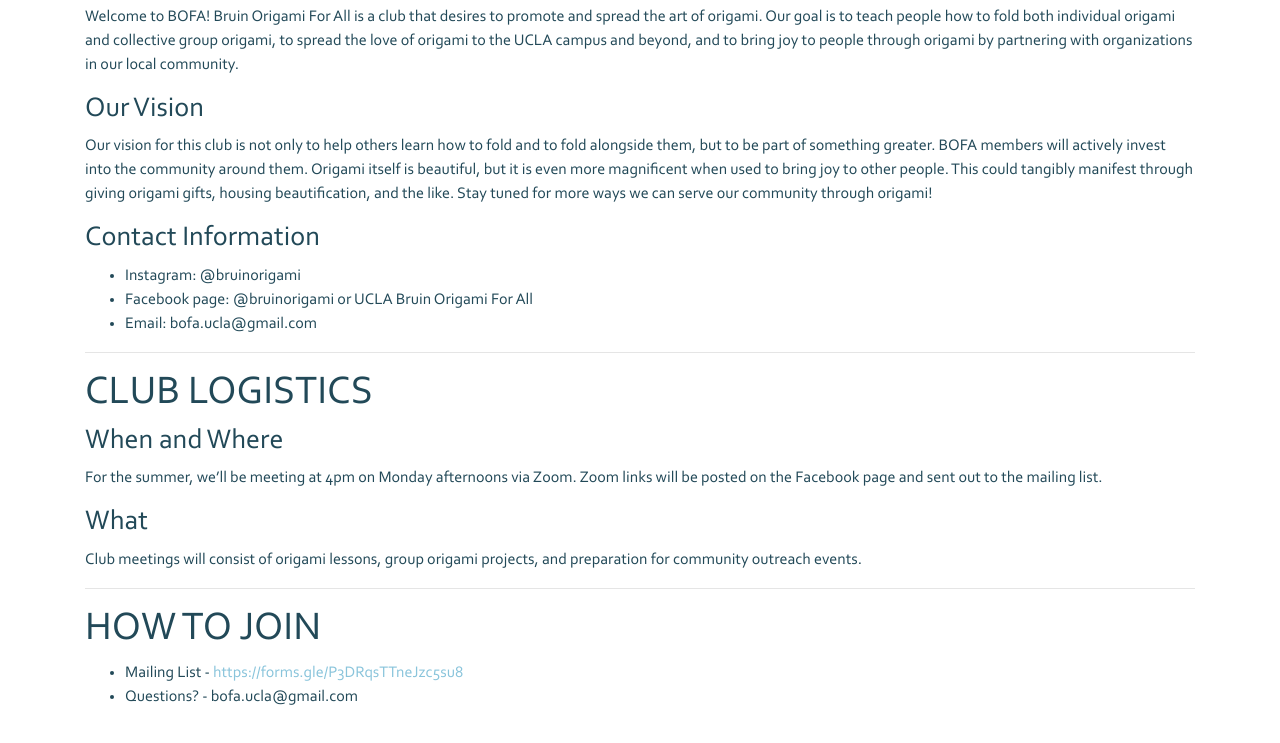
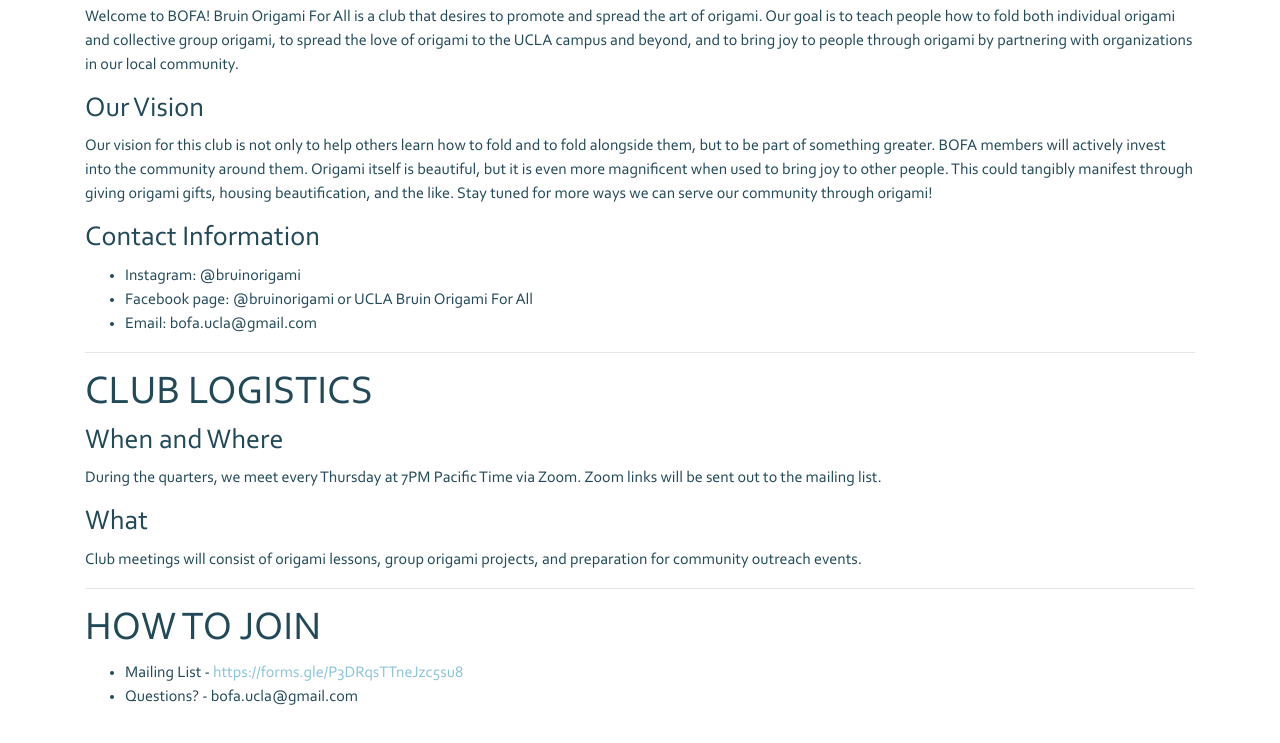
Before and after one commit to sallyseok/BOFA, a website: page index.html in a window 1280 px wide. Shown: the part 504-1247 px from the top of the page. Drawn offline with nearby package versions, Linux system fonts and the light colour scheme.

Commit message:
Minor updates

```diff
--- a/index.html
+++ b/index.html
@@ -61,8 +61,7 @@
 
         <h1>CLUB LOGISTICS</h1>
         <h3>When and Where</h3>
-        <p>For the summer, we’ll be meeting at 4pm on Monday afternoons via Zoom. Zoom links will be posted on the Facebook page and sent
-            out to the mailing list.</p>
+        <p>During the quarters, we meet every Thursday at 7PM Pacific Time via Zoom. Zoom links will be sent out to the mailing list.</p>
         <h3>What</h3>
         <p>Club meetings will consist of origami lessons, group origami projects, and preparation for community outreach events.</p>
         <hr>
```
Also changed, not shown: src/announcements.html (+0 -2 lines).
